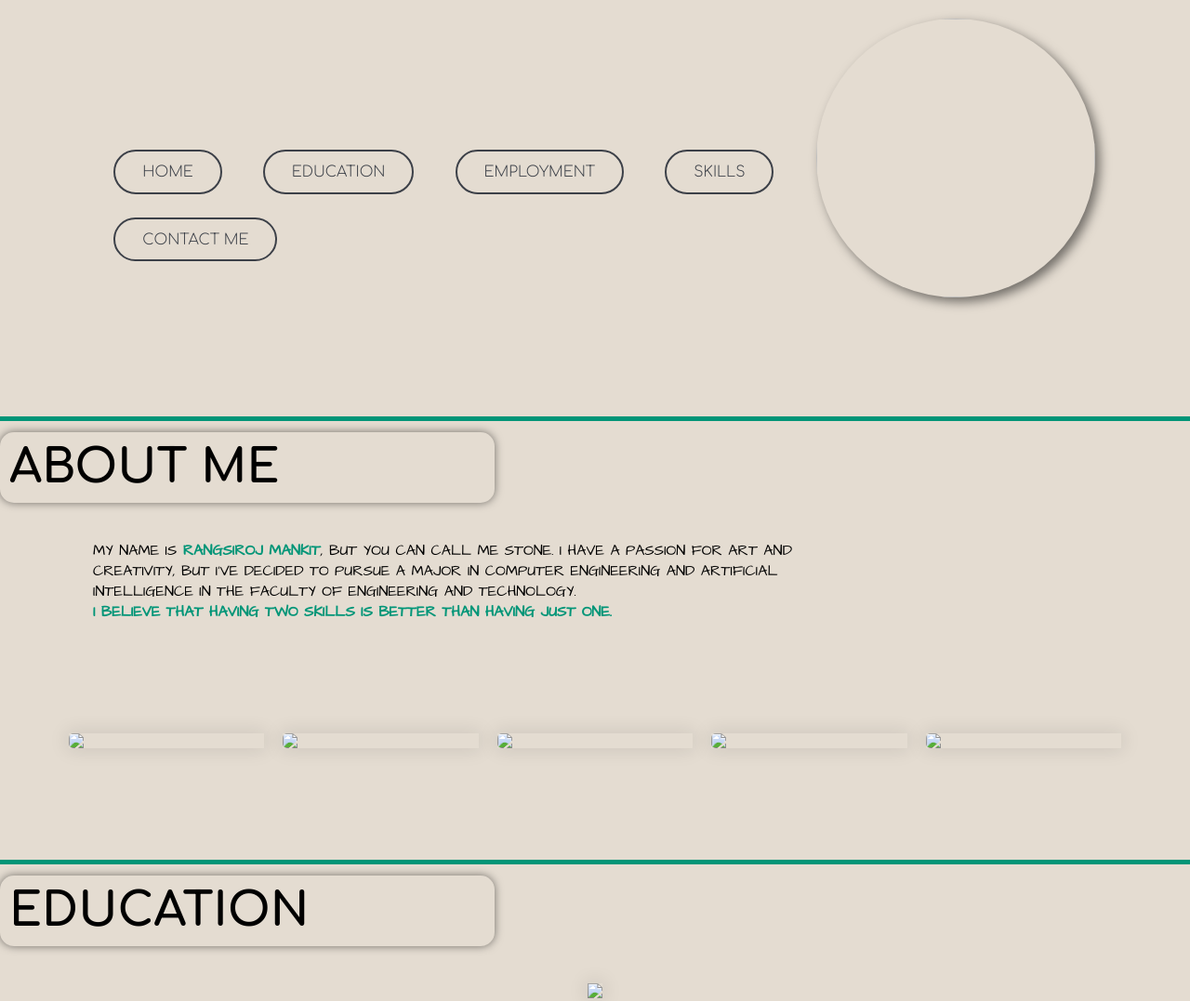
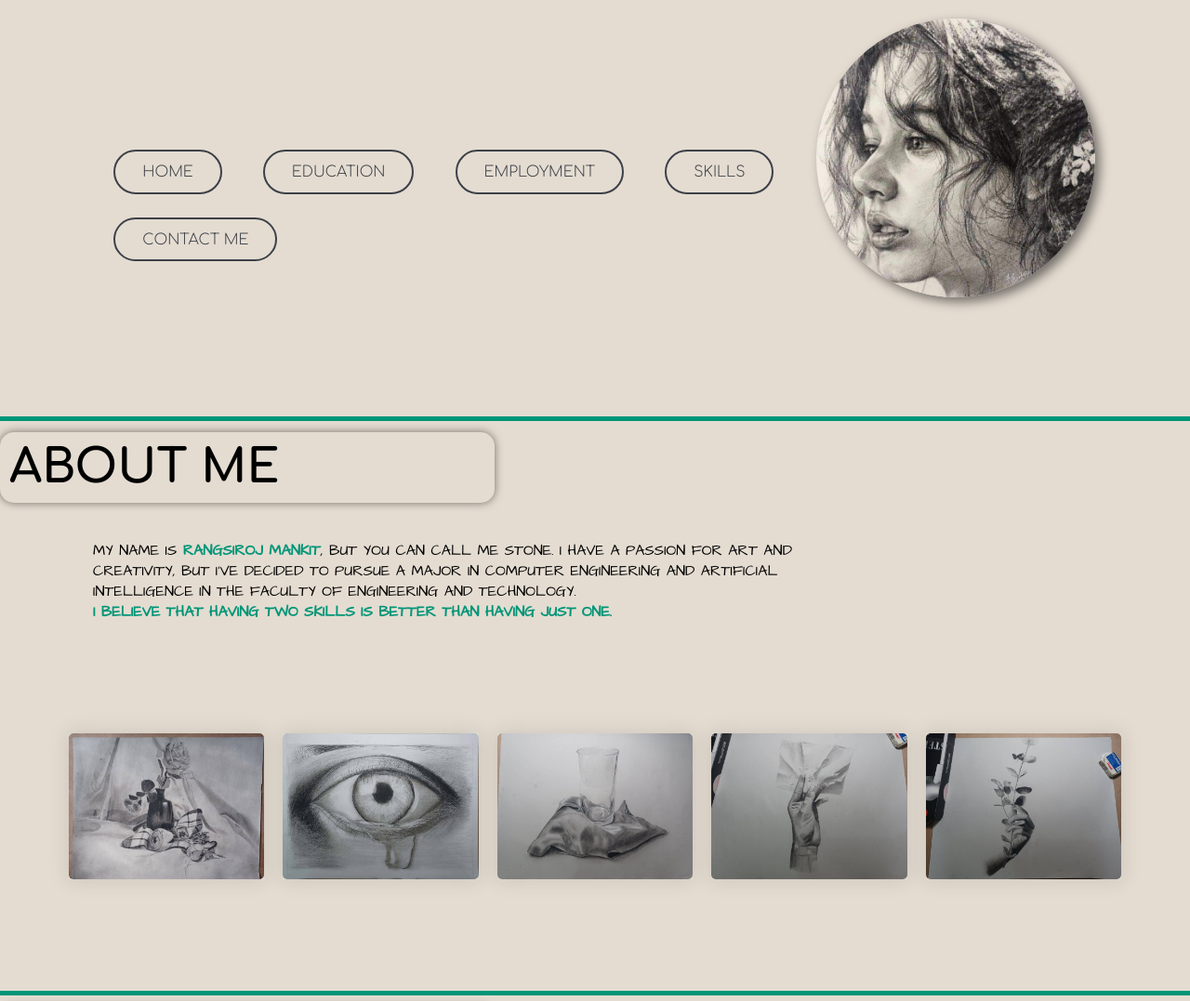
Before and after one commit to Rangsiroj/resumedemo, a plain HTML site: page index.html in a window 1280 px wide. Shown: the top 1077 px of the page at 93% size. Drawn offline with Linux system fonts and the light colour scheme; files whose address does not match are found by name.

Commit message:
Update index.html

```diff
--- a/index.html
+++ b/index.html
@@ -5,7 +5,7 @@
     <meta name="viewport" content="width=device-width, initial-scale=1.0">
     <title>My Resume</title>
     <link rel = "stylesheet" href = "styles.css">
-    <link rel = "website icon" type="png" href="img/logo-removebg-preview.png">
+    <link rel = "website icon" type="png" href="logo-removebg-preview.png">
 </head>
 <body >
     <div class = "hero">
@@ -17,7 +17,7 @@
                 <li><a href="#skills">SKILLS</a></li>
                 <li><a href="#contact_me">CONTACT ME</a></li>
             </lu>
-            <img src = "img/download (2).jpg" class="profile" width="300px" height="300px">
+            <img src = "download (2).jpg" class="profile" width="300px" height="300px">
         </nav>
 
         <!-- HOME -->
@@ -33,19 +33,19 @@
             </p>
             <div class="container">
                 <div class="box">
-                    <img src="img/nutone1.jpg">
+                    <img src="nutone1.jpg">
                 </div>
                 <div class="box">
-                    <img src="img/nutone2.jpg">
+                    <img src="nutone2.jpg">
                 </div>
                 <div class="box">
-                    <img src="img/nutone3.jpg">
+                    <img src="nutone3.jpg">
                 </div>
                 <div class="box">
-                    <img src="img/nutone4.jpg">
+                    <img src="nutone4.jpg">
                 </div>
                 <div class="box">
-                    <img src="img/nutone5.jpg">
+                    <img src="nutone5.jpg">
                 </div>
             </div>
 
@@ -55,7 +55,7 @@
             <!-- <hr class="customHr"> -->
             <center>
             <a href="https://www.pim.ac.th/" class="linked">
-            <img class="box" src="img/Logo_PIM.png">
+            <img class="box" src="Logo_PIM.png">
             <p class="distance">PANYAPIWAT INSTITUTE OF MANAGMENT</p>
             </a>
             </center>
@@ -112,7 +112,7 @@
             <hr class="customHr2">
             <h1 class="box-with-shadow1" id="contact_me">CONTACT ME</h1>
             <center>
-            <img src = "img/download (2).jpg" class="profile2" width="300px" height="300px">
+            <img src = "download (2).jpg" class="profile2" width="300px" height="300px">
 
 
             <p> <h1>Rangsiroj Mankit</h1>
```
